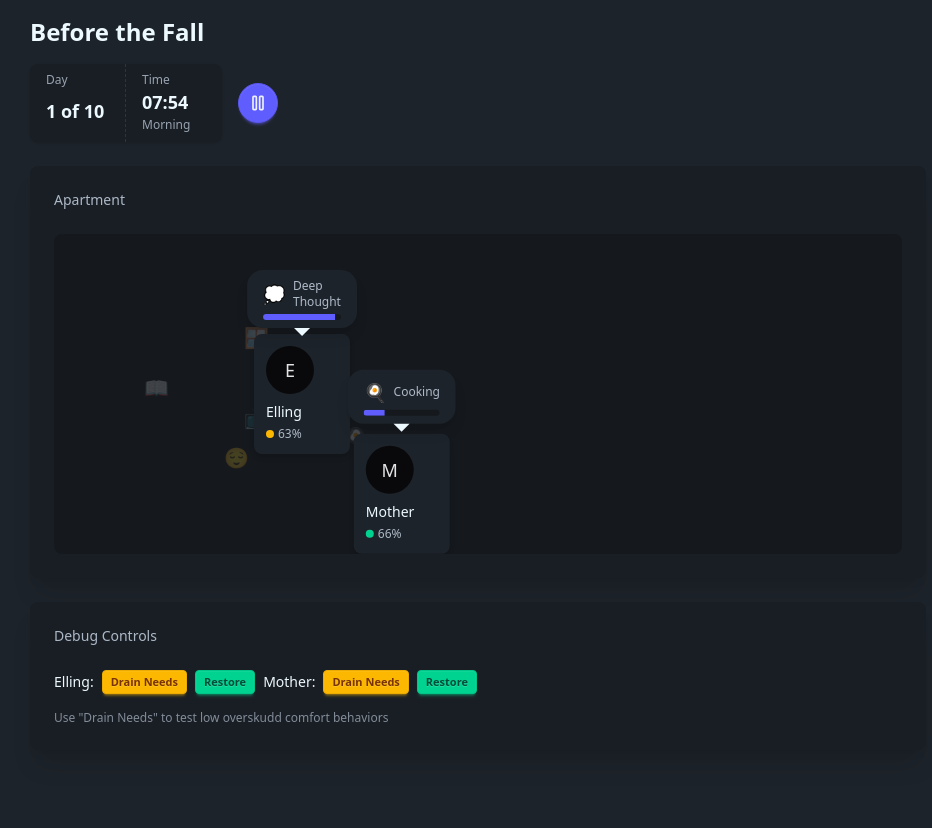
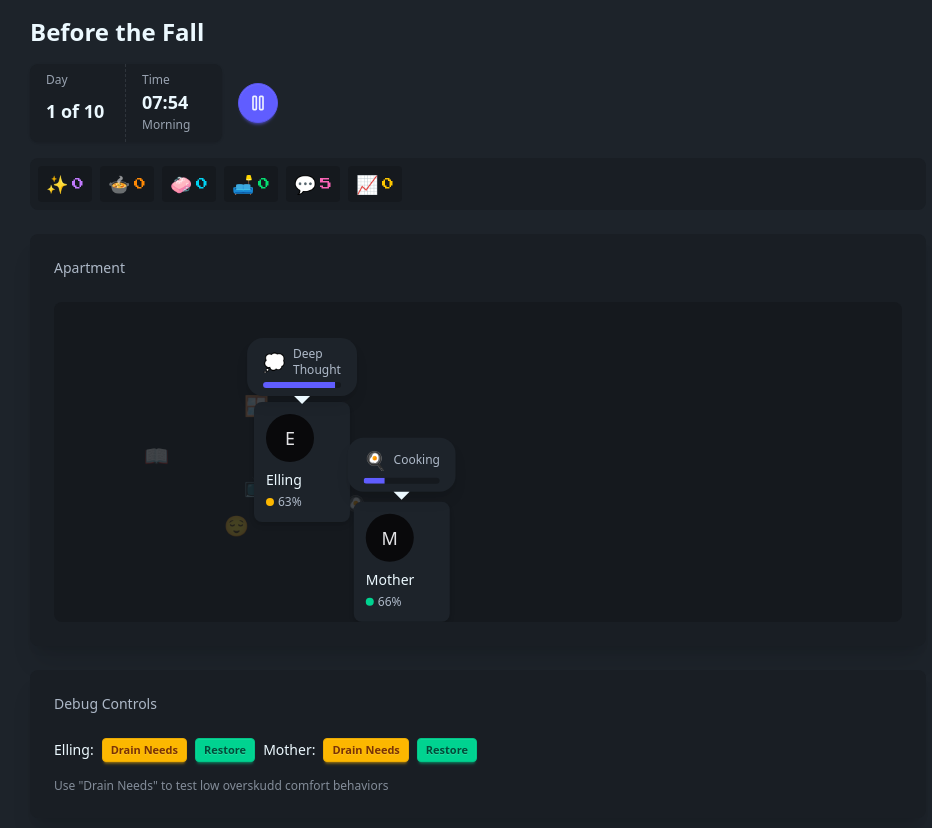
Before and after one commit to TerjeBallestad/lifelines-prototype-2, a React (Vite) app: page / in a window 1280 px wide. Shown: the top 828 px of the page, without its empty margins (162-1094 px from the left). Before the commit the page ends 800 px from the top, so only its background shows below. Built offline with nearby package versions, Linux system fonts and the light colour scheme.

Commit message:
feat(03-03): create ResourceBar and integrate feedback components
- ResourceBar: displays all 6 resource types with icons
- ResourceCounter: pulses when value increases
- Integrate ResourceBar below TimeDisplay in header
- Add FloatingNumberPool to spatial game world

```diff
--- a/src/components/Game.tsx
+++ b/src/components/Game.tsx
@@ -5,6 +5,8 @@ import { useGameLoop } from '../hooks/useGameLoop';
 import { TimeDisplay } from './TimeDisplay';
 import { CharacterSprite } from './CharacterSprite';
 import { CharacterPanel } from './CharacterPanel';
+import { ResourceBar } from './ResourceBar';
+import { FloatingNumberPool } from './FloatingNumberPool';
 
 /**
  * Activity location markers for visual hints in the game world
@@ -51,6 +53,9 @@ export const Game = observer(function Game() {
         <header className="mb-6">
           <h1 className="mb-4 text-2xl font-bold">Before the Fall</h1>
           <TimeDisplay />
+          <div className="mt-4">
+            <ResourceBar />
+          </div>
         </header>
 
         {/* Spatial game world - apartment view */}
@@ -85,6 +90,9 @@ export const Game = observer(function Game() {
                   onClick={() => interactionStore.selectCharacter(character.id)}
                 />
               ))}
+
+              {/* Floating numbers overlay */}
+              <FloatingNumberPool />
             </div>
           </div>
         </main>
--- /dev/null
+++ b/src/components/ResourceBar.tsx
@@ -0,0 +1,69 @@
+import { observer } from 'mobx-react-lite';
+import { useGameStore } from '../stores/RootStore';
+import type { ResourceType } from '../types/game';
+import { useState, useEffect, useRef } from 'react';
+
+// Resource display configuration
+const RESOURCE_CONFIG: Record<ResourceType, { icon: string; label: string; color: string }> = {
+  creativity: { icon: '\u2728', label: 'Creativity', color: 'text-purple-400' },
+  food: { icon: '\uD83C\uDF72', label: 'Food', color: 'text-orange-400' },
+  cleanliness: { icon: '\uD83E\uDDFC', label: 'Clean', color: 'text-cyan-400' },
+  comfort: { icon: '\uD83D\uDECB\uFE0F', label: 'Comfort', color: 'text-green-400' },
+  connection: { icon: '\uD83D\uDCAC', label: 'Connection', color: 'text-pink-400' },
+  progress: { icon: '\uD83D\uDCC8', label: 'Progress', color: 'text-yellow-400' },
+};
+
+interface ResourceCounterProps {
+  type: ResourceType;
+  value: number;
+}
+
+const ResourceCounter = observer(function ResourceCounter({ type, value }: ResourceCounterProps) {
+  const config = RESOURCE_CONFIG[type];
+  const [isPulsing, setIsPulsing] = useState(false);
+  const prevValueRef = useRef(value);
+
+  // Trigger pulse animation when value increases
+  useEffect(() => {
+    if (value > prevValueRef.current) {
+      setIsPulsing(true);
+      const timer = setTimeout(() => setIsPulsing(false), 300);
+      prevValueRef.current = value;
+      return () => clearTimeout(timer);
+    }
+    prevValueRef.current = value;
+  }, [value]);
+
+  return (
+    <div
+      className={`flex items-center gap-1 px-2 py-1 rounded bg-base-300 ${isPulsing ? 'resource-pulse' : ''}`}
+    >
+      <span className="text-lg">{config.icon}</span>
+      <span className={`font-pixel text-xs ${config.color}`}>{value}</span>
+    </div>
+  );
+});
+
+/**
+ * Resource bar showing all global resource counts
+ * Displays at top of game screen
+ */
+export const ResourceBar = observer(function ResourceBar() {
+  const { resourceStore } = useGameStore();
+
+  const resourceTypes: ResourceType[] = [
+    'creativity', 'food', 'cleanliness', 'comfort', 'connection', 'progress'
+  ];
+
+  return (
+    <div className="flex flex-wrap gap-2 p-2 bg-base-200 rounded-lg">
+      {resourceTypes.map(type => (
+        <ResourceCounter
+          key={type}
+          type={type}
+          value={resourceStore.getResource(type)}
+        />
+      ))}
+    </div>
+  );
+});
```
